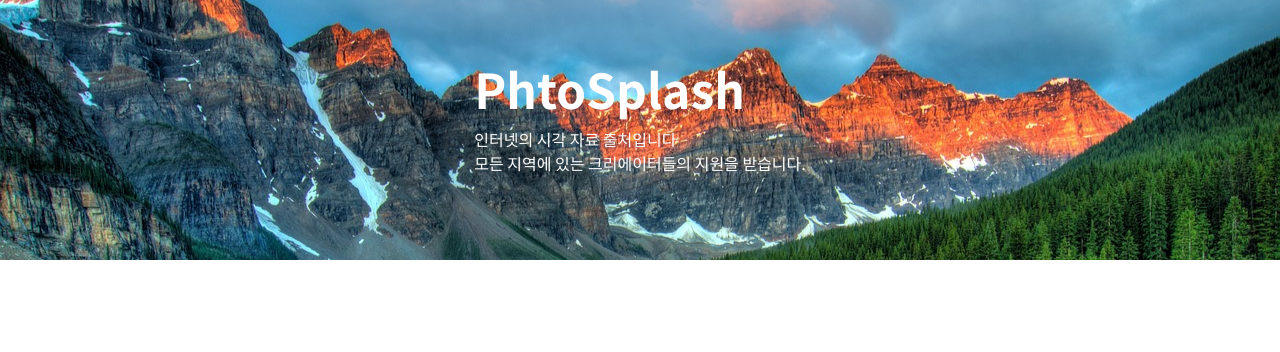
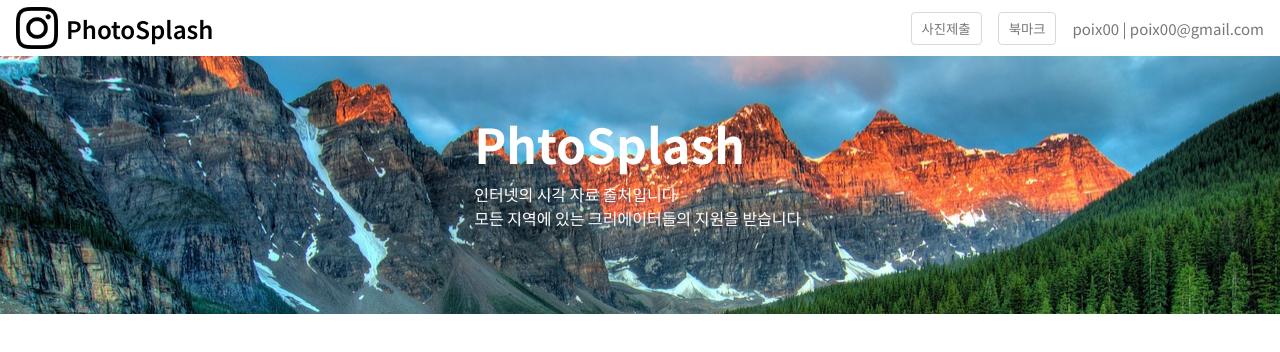
Before and after one commit to poix00/react-album, a React (Vite) app: page / in a window 1280 px wide. Shown: the top 352 px of the page. Built offline with nearby package versions, Linux system fonts and the light colour scheme.

Commit message:
feat/common/header

```diff
--- /dev/null
+++ b/src/components/common/header/CommonHeader.module.scss
@@ -0,0 +1,57 @@
+.header{
+    display: flex;
+    align-items: center;
+    justify-content: space-between;
+
+    width: 100%;
+    height: 56px;
+
+    padding: 0 16px;
+
+    &_logoBox{
+        display: flex;
+        align-items: center;
+        justify-content: center;
+
+        height: 100%;
+
+        gap: 8px;
+
+        &_logo {
+            height: 75%;
+        }
+        &_title {
+            font-size: 24px;
+            font-weight: 600;
+        }
+    }
+    &_profileBox {
+        display: flex;
+        align-items: center;
+        justify-content: center;
+
+        gap: 16px;
+
+        &_button {
+            display: flex;
+            align-items: cneter;
+            justify-content: center;
+
+            outline: none;
+            cursor: pointer;
+
+            padding: 6px 10px;
+
+            border: 1px solid main.$color-white-300;
+            border-radius: 4px;
+
+            color: main.$color-white-600;
+            background-color: main.$color-white-000;
+        }
+        &_userName {
+            color: main.$color-white-600;
+            font-weight: 400;
+            font-size: 15px;
+        }
+    }
+}
--- /dev/null
+++ b/src/components/common/header/CommonHeader.tsx
@@ -0,0 +1,20 @@
+import styles from './CommonHeader.module.scss'
+
+function CommonHeader() {
+    return (
+        <div className={styles.header}>
+            <div className={styles.header_logoBox}>
+                <img src="src/assets/images/logo-icon.png" alt='' className={styles.header_logoBox_logo}/>
+                <span className={styles.header_logoBox_title}>PhotoSplash</span>
+            </div>
+
+            <div className={styles.header_profileBox}>
+                <button className={styles.header_profileBox_button}>사진제출</button>
+                <button className={styles.header_profileBox_button}>북마크</button>
+                <span className={styles.header_profileBox_userName}>poix00 | poix00@gmail.com</span>
+            </div>
+        </div>
+    )
+}
+
+export default CommonHeader
--- a/src/pages/index/index.tsx
+++ b/src/pages/index/index.tsx
@@ -1,9 +1,11 @@
+import CommonHeader from '@components/common/header/CommonHeader'
 import styles from './styles/index.module.scss'
 
 function index() {
     return (
     <div className={styles.page}>
        {/* {공통헤더 UI 부분} */}
+       <CommonHeader/>
        {/* {공통 네비게이션 UI 부분} */}
         <div className={styles.page_contents}>
             <div className={styles.page_contents_introBox}>
--- a/src/pages/index/styles/index.module.scss
+++ b/src/pages/index/styles/index.module.scss
@@ -1,4 +1,4 @@
-$HEADER-HEIGHT: 50px;
+$HEADER-HEIGHT: 56px;
 $FOOTER-HEIGHT: 50px;
 $NAVIGATION-HEIGHT: 50px;
 
```
Also changed, not shown: src/assets/images/logo-icon.png (added).
